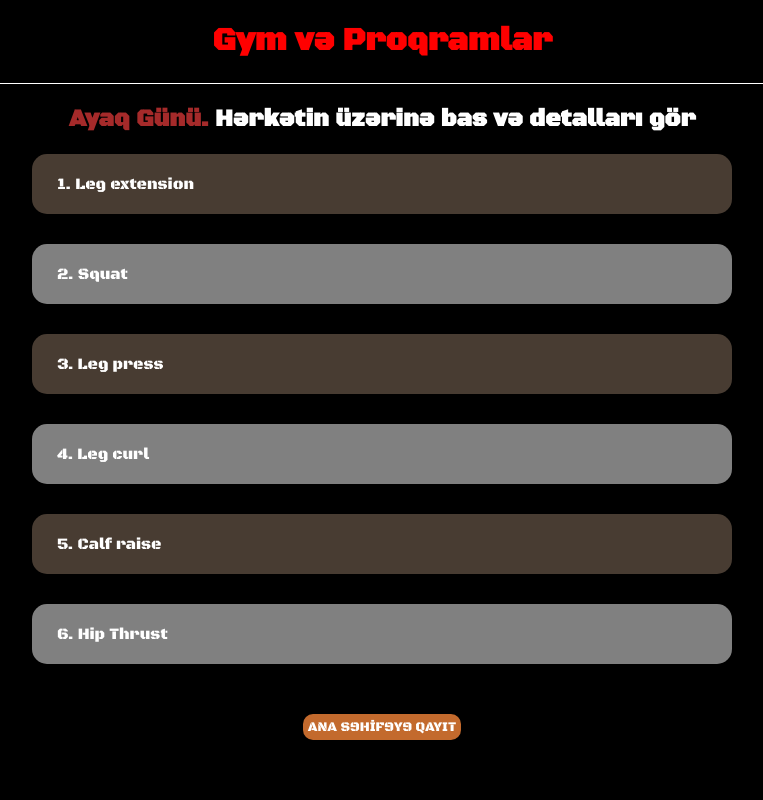
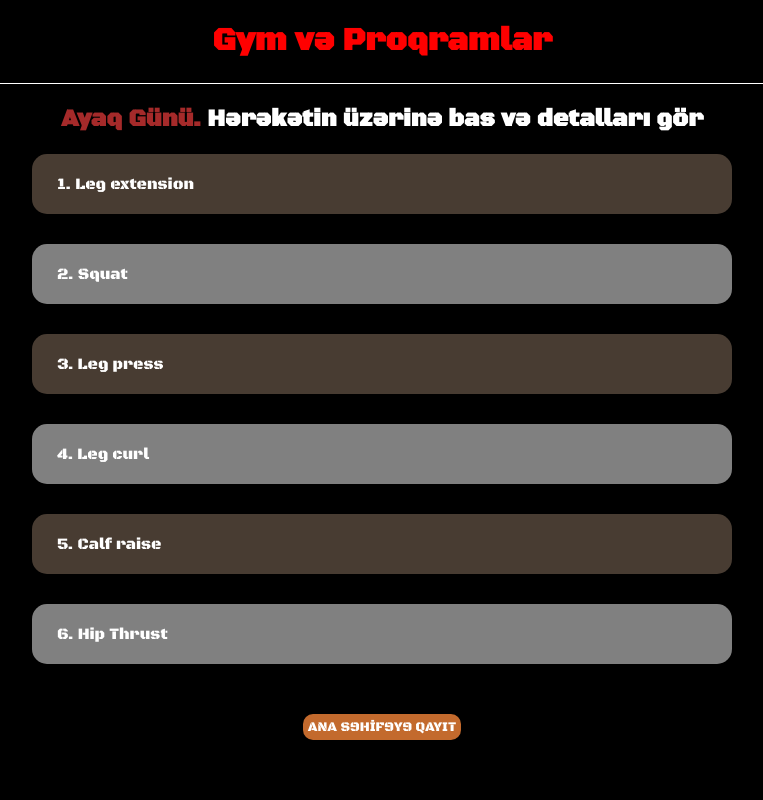
Before and after one commit to Samad126/gymprogram, a plain HTML site: page ayaq.html in a window 1280 px wide. Shown: the top 800 px of the page, without its empty margins (258-1021 px from the left). Drawn offline with Linux system fonts and the light colour scheme.

Commit message:
Update ayaq.html

```diff
--- a/ayaq.html
+++ b/ayaq.html
@@ -16,7 +16,7 @@
         <h1>Gym və Proqramlar</h1>
     </header>
     <main class="main">
-        <h2 class="test">Ayaq Günü. <span class="detal">Hərkətin üzərinə bas və detalları gör</span></h2>
+        <h2 class="test">Ayaq Günü. <span class="detal">Hərəkətin üzərinə bas və detalları gör</span></h2>
         <div>
             <p>1. Leg extension</p>
             <div>
```
